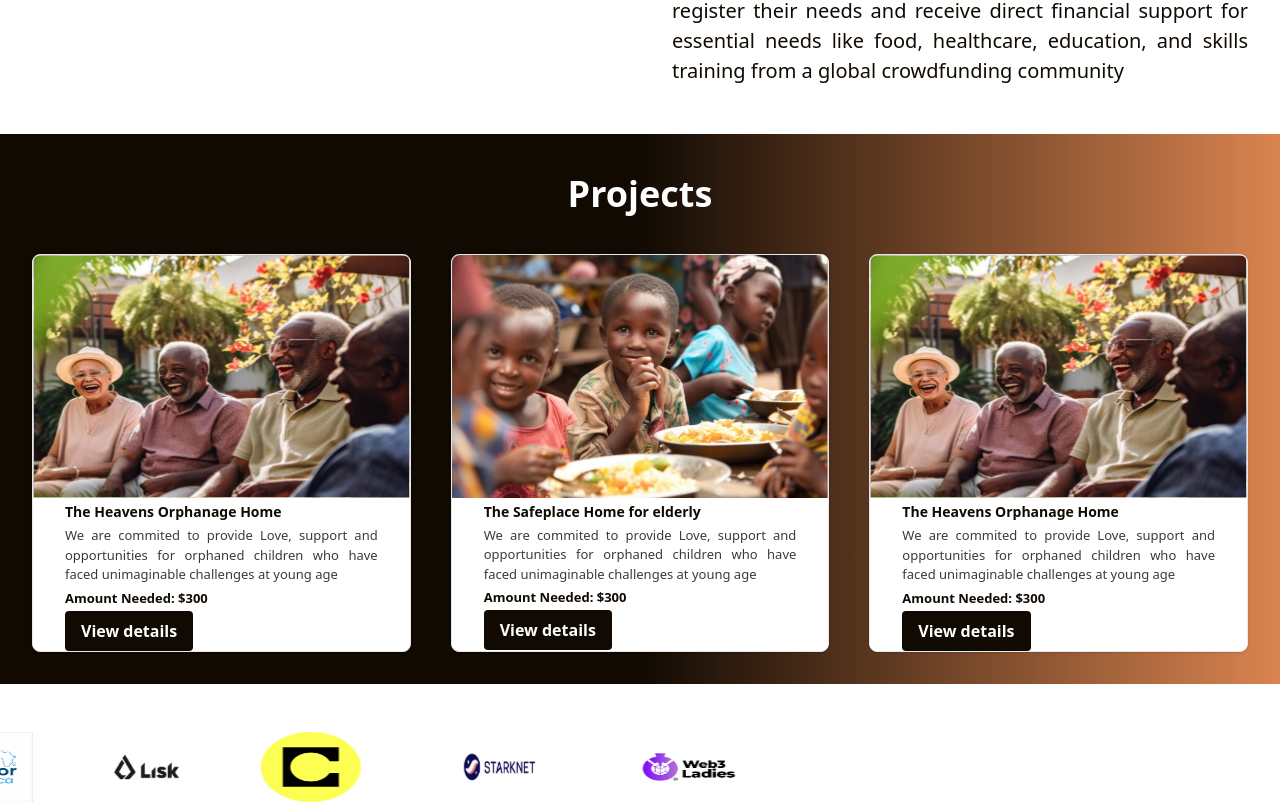
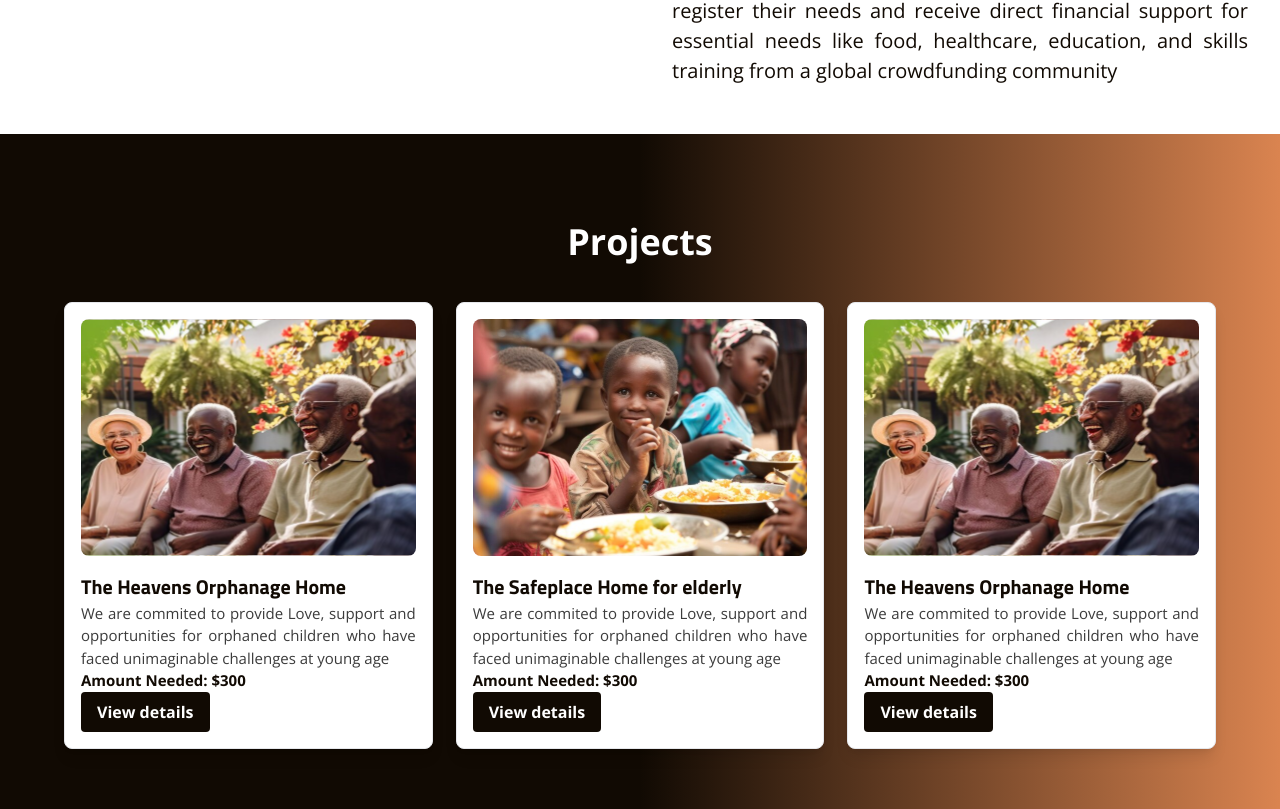
Before and after one commit to pheobeayo/vulfund, a React (Vite) app: page / in a window 1280 px wide. Shown: the part 1731-2540 px from the top of the page. Built offline with nearby package versions, Linux system fonts and the light colour scheme.

Commit message:
update UI

```diff
--- a/src/components/DashboardProjects.jsx
+++ b/src/components/DashboardProjects.jsx
@@ -6,69 +6,73 @@ const DashboardProjects = () => {
         <div>
             <div className="flex gap-4 font-bold text-white p-10">
                 <button className="bg-[#110A03] hover:bg-[#DA8450] text-white font-bold py-2 px-4 rounded">
-                Funding Requests
+                    Funding Requests
                 </button>
                 <button className="bg-white hover:bg-[#DA8450] text-[#110A03] border-[#110A03] border-2 font-bold py-2 px-4 rounded">
-                   Funded Project
+                    Funded Project
                 </button>
             </div>
-            <div className="bg-white flex gap-10 md:flex md:flex-row mx-8">
-            <div className="content-card bg-white w-full md:w-[32%] max-w-sm  border border-gray-200 rounded-lg shadow">
-                    <img src={projectphoto} alt="projectphoto" className="rounded-t-lg" />
-                    <div className="w-full h-1/2 px-8">
-                        <h3 className="text-[#110A03] text-[14px] font-bold leading-loose ">
+            <div className='lg:w-[90%] md:w-[90%] w-[100%] mx-auto py-12 px-4 lg:px-0 md:px-0'>
+                <div className="grid place-items-center text-4xl font-bold text-white p-10"> Projects</div>
+                <div className="flex lg:flex-row md:flex-row flex-col justify-between items-center flex-wrap">
+                    <div className="bg-white lg:w-[32%] md:w-[32%] w-[100%] p-4 border border-gray-200 rounded-lg mb-4 shadow-lg">
+                        <img src={projectphoto} alt="projectphoto" className="w-[100%] h-[237px] object-cover object-center rounded-lg " />
+
+                        <h3 className="text-[#110A03] font-bold mt-4 lg:text-[20px] md:text-[20px] text-[18px] capitalise font-titiliumweb ">
                             The Heavens Orphanage Home
                         </h3>
-                        <p className="text-[#3B3B3B] text-[13px] font-normal pb-2 text-justify">
+                        <p className="text-[#3B3B3B] lg:text-[15px] md:text-[15px] text-[13px] font-normal text-justify">
                             We are commited to provide Love, support and opportunities for orphaned children
                             who have faced unimaginable challenges at young age
                         </p>
-                        <h3 className="text-[#110A03] text-[13px] font-bold leading-loose ">
+                        <h3 className="text-[#110A03] lg:text-[15px] md:text-[15px] text-[13px] font-bold ">
                             Amount Needed: $300
                         </h3>
-                        <button className="bg-[#110A03] hover:bg-[#DA8450] text-white font-bold py-2 px-4 rounded">
+                         <button className="bg-[#110A03] hover:bg-[#11785A] text-white font-bold py-2 px-4  rounded">
                             View details
                         </button>
+
+
                     </div>
-                </div>
 
 
 
-                <div className="content-card bg-white w-full md:w-[32%] max-w-sm  border border-gray-200 rounded-lg shadow">
-                    <img src={projectphoto2} alt="projectphoto2" className="rounded-t-lg" />
-                    <div className="w-full h-1/2 px-8">
-                        <h3 className="text-[#110A03] text-[14px] font-bold leading-loose ">
+                    <div className="bg-white lg:w-[32%] md:w-[32%] w-[100%] p-4 border border-gray-200 rounded-lg mb-4 shadow-lg">
+                        <img src={projectphoto2} alt="projectphoto2" className="w-[100%] h-[237px] object-cover object-center rounded-lg" />
+
+                        <h3 className="text-[#110A03] font-bold mt-4 lg:text-[20px] md:text-[20px] text-[18px] capitalise font-titiliumweb ">
                             The  Safeplace  Home for elderly
                         </h3>
-                        <p className="text-[#3B3B3B] text-[13px] font-normal text-justify">
+                        <p className="text-[#3B3B3B] lg:text-[15px] md:text-[15px] text-[13px] font-normal text-justify">
                             We are commited to provide Love, support and opportunities for orphaned children who have
                             faced unimaginable challenges at young age
                         </p>
-                        <h3 className="text-[#110A03] text-[13px] font-bold leading-loose ">
+                        <h3 className="text-[#110A03] lg:text-[15px] md:text-[15px] text-[13px] font-bold">
                             Amount Needed: $300
                         </h3>
-                        <button className="bg-[#110A03] hover:bg-[#DA8450] text-white font-bold py-2 px-4  rounded">
+                        <button className="bg-[#110A03] hover:bg-[#11785A] text-white font-bold py-2 px-4  rounded">
                             View details
                         </button>
+
                     </div>
-                </div>
 
-                <div className="content-card bg-white w-full md:w-[32%] max-w-sm  border border-gray-200 rounded-lg shadow">
-                    <img src={projectphoto} alt="projectphoto" className="rounded-t-lg" />
-                    <div className="w-full h-1/2 px-8">
-                        <h3 className="text-[#110A03] text-[14px] font-bold leading-loose ">
+                    <div className="bg-white lg:w-[32%] md:w-[32%] w-[100%] p-4 border border-gray-200 rounded-lg mb-4 shadow-lg">
+                        <img src={projectphoto} alt="projectphoto" className="w-[100%] h-[237px] object-cover object-center rounded-lg" />
+
+                        <h3 className="text-[#110A03] font-bold mt-4 lg:text-[20px] md:text-[20px] text-[18px] capitalise font-titiliumweb ">
                             The Heavens Orphanage Home
                         </h3>
-                        <p className="text-[#3B3B3B] text-[13px] font-normal pb-2 text-justify">
+                        <p className="text-[#3B3B3B] lg:text-[15px] md:text-[15px] text-[13px] font-normal text-justify">
                             We are commited to provide Love, support and opportunities for orphaned children
                             who have faced unimaginable challenges at young age
                         </p>
-                        <h3 className="text-[#110A03] text-[13px] font-bold leading-loose ">
+                        <h3 className="text-[#110A03] lg:text-[15px] md:text-[15px] text-[13px] font-bold">
                             Amount Needed: $300
                         </h3>
-                        <button className="bg-[#110A03] hover:bg-[#DA8450] text-white font-bold py-2 px-4 rounded">
+                        <button className="bg-[#110A03] hover:bg-[#11785A] text-white font-bold py-2 px-4  rounded">
                             View details
                         </button>
+
                     </div>
                 </div>
             </div>
--- a/src/components/DonorsBanner.jsx
+++ b/src/components/DonorsBanner.jsx
@@ -8,7 +8,7 @@ const Banner = () => {
                 <h2 className='lg:text-[24px] md:text-[24px] text-[18px] font-bold mb-4'>Vulfund - where blockchain meets transparency</h2>
                 <p>facilitate transparent and impactful crowdfunding for disadvantaged individuals and institutions in Africa across Africa</p>
                 <div className='mt-6'>
-                    <NavLink to='/dashboard/donate' className="bg-[#DA8450] text-white py-2 px-4 rounded-lg lg:text-[20px] md:text-[20px] font-bold text-[16px] w-[100%] lg:w-[50%] md:w-[50%] my-2 hover:bg-green-300 hover:font-bold">Donate</NavLink>
+                    <NavLink to='/dashboard/donate' className="bg-[#DA8450] text-white py-2 px-4 rounded-lg lg:text-[20px] md:text-[20px] font-bold text-[16px] w-[100%] lg:w-[50%] md:w-[50%] my-2 hover:bg-[#110A03] hover:font-bold">Donate</NavLink>
 
                 </div>
             </div>
--- a/src/components/DonorsProjects.jsx
+++ b/src/components/DonorsProjects.jsx
@@ -19,63 +19,67 @@ const DashboardProjects = () => {
                 </button>
 
             </div>
-            <div className="bg-white flex gap-10 md:flex md:flex-row mx-8">
-                <div className="content-card bg-white w-full md:w-[32%] max-w-sm  border border-gray-200 rounded-lg shadow">
-                    <img src={projectphoto} alt="projectphoto" className="rounded-t-lg" />
-                    <div className="w-full h-1/2 px-8">
-                        <h3 className="text-[#110A03] text-[14px] font-bold leading-loose ">
+            <div className='lg:w-[90%] md:w-[90%] w-[100%] mx-auto py-12 px-4 lg:px-0 md:px-0'>
+                <div className="grid place-items-center text-4xl font-bold text-white p-10"> Projects</div>
+                <div className="flex lg:flex-row md:flex-row flex-col justify-between items-center flex-wrap">
+                    <div className="bg-white lg:w-[32%] md:w-[32%] w-[100%] p-4 border border-gray-200 rounded-lg mb-4 shadow-lg">
+                        <img src={projectphoto} alt="projectphoto" className="w-[100%] h-[237px] object-cover object-center rounded-lg " />
+
+                        <h3 className="text-[#110A03] font-bold mt-4 lg:text-[20px] md:text-[20px] text-[18px] capitalise font-titiliumweb ">
                             The Heavens Orphanage Home
                         </h3>
-                        <p className="text-[#3B3B3B] text-[13px] font-normal pb-2 text-justify">
+                        <p className="text-[#3B3B3B] lg:text-[15px] md:text-[15px] text-[13px] font-normal text-justify">
                             We are commited to provide Love, support and opportunities for orphaned children
                             who have faced unimaginable challenges at young age
                         </p>
-                        <h3 className="text-[#110A03] text-[13px] font-bold leading-loose ">
+                        <h3 className="text-[#110A03] lg:text-[15px] md:text-[15px] text-[13px] font-bold ">
                             Amount Needed: $300
                         </h3>
-                        <button className="bg-[#110A03] hover:bg-[#DA8450] text-white font-bold py-2 px-4 rounded">
+                         <button className="bg-[#110A03] hover:bg-[#11785A] text-white font-bold py-2 px-4  rounded">
                             View details
                         </button>
+
+
                     </div>
-                </div>
 
 
 
-                <div className="content-card bg-white w-full md:w-[32%] max-w-sm  border border-gray-200 rounded-lg shadow">
-                    <img src={projectphoto2} alt="projectphoto2" className="rounded-t-lg" />
-                    <div className="w-full h-1/2 px-8">
-                        <h3 className="text-[#110A03] text-[14px] font-bold leading-loose ">
+                    <div className="bg-white lg:w-[32%] md:w-[32%] w-[100%] p-4 border border-gray-200 rounded-lg mb-4 shadow-lg">
+                        <img src={projectphoto2} alt="projectphoto2" className="w-[100%] h-[237px] object-cover object-center rounded-lg" />
+
+                        <h3 className="text-[#110A03] font-bold mt-4 lg:text-[20px] md:text-[20px] text-[18px] capitalise font-titiliumweb ">
                             The  Safeplace  Home for elderly
                         </h3>
-                        <p className="text-[#3B3B3B] text-[13px] font-normal text-justify">
+                        <p className="text-[#3B3B3B] lg:text-[15px] md:text-[15px] text-[13px] font-normal text-justify">
                             We are commited to provide Love, support and opportunities for orphaned children who have
                             faced unimaginable challenges at young age
                         </p>
-                        <h3 className="text-[#110A03] text-[13px] font-bold leading-loose ">
+                        <h3 className="text-[#110A03] lg:text-[15px] md:text-[15px] text-[13px] font-bold">
                             Amount Needed: $300
                         </h3>
-                        <button className="bg-[#110A03] hover:bg-[#DA8450] text-white font-bold py-2 px-4  rounded">
+                        <button className="bg-[#110A03] hover:bg-[#11785A] text-white font-bold py-2 px-4  rounded">
                             View details
                         </button>
+
                     </div>
-                </div>
 
-                <div className="content-card bg-white w-full md:w-[32%] max-w-sm  border border-gray-200 rounded-lg shadow">
-                    <img src={projectphoto} alt="projectphoto" className="rounded-t-lg " />
-                    <div className="w-full h-1/2 px-8">
-                        <h3 className="text-[#110A03] text-[14px] font-bold leading-loose ">
+                    <div className="bg-white lg:w-[32%] md:w-[32%] w-[100%] p-4 border border-gray-200 rounded-lg mb-4 shadow-lg">
+                        <img src={projectphoto} alt="projectphoto" className="w-[100%] h-[237px] object-cover object-center rounded-lg" />
+
+                        <h3 className="text-[#110A03] font-bold mt-4 lg:text-[20px] md:text-[20px] text-[18px] capitalise font-titiliumweb ">
                             The Heavens Orphanage Home
                         </h3>
-                        <p className="text-[#3B3B3B] text-[13px] font-normal text-justify">
+                        <p className="text-[#3B3B3B] lg:text-[15px] md:text-[15px] text-[13px] font-normal text-justify">
                             We are commited to provide Love, support and opportunities for orphaned children
                             who have faced unimaginable challenges at young age
                         </p>
-                        <h3 className="text-[#110A03] text-[13px] font-bold leading-loose ">
+                        <h3 className="text-[#110A03] lg:text-[15px] md:text-[15px] text-[13px] font-bold">
                             Amount Needed: $300
                         </h3>
-                        <button className="bg-[#110A03] hover:bg-[#DA8450] text-white font-bold py-2 px-4  rounded">
+                        <button className="bg-[#110A03] hover:bg-[#11785A] text-white font-bold py-2 px-4  rounded">
                             View details
                         </button>
+
                     </div>
                 </div>
             </div>
--- a/src/components/Hero.jsx
+++ b/src/components/Hero.jsx
@@ -13,7 +13,7 @@ const Hero = () => {
                 <figure className="relative  transition-all duration-500 cursor-pointer filter [#DA8450] hover:[#DA8450] w-full">
                     <BackgroundCarousel />
                     <figcaption className="absolute bottom-96 mx-24  gap-8">
-                        <div className="mx-auto text-center my-12 px-4 lg:px-0 md:px-0">
+                        <div className="lg:w-[70%] md:w-[70%] w-[100%] mx-auto text-center my-12 px-4 lg:px-0 md:px-0">
                         <h1 className="text-white lg:text-[50px] md:text-[50px] text-[28px] font-[700] my-4 font-serif ">Empowering Vulnerable Individual and Institution</h1>
                         <p className="lg:text-[24px] md:text-[24px] text-[18px] text-white">Transparent and impactful crowdfunding for
                             <br />  disadvantaged individuals and organisation
--- a/src/components/Project.jsx
+++ b/src/components/Project.jsx
@@ -4,66 +4,68 @@ import { Link } from "react-router-dom";
 
 const Project = () => {
     return (
-        <main className="bg-gradient-to-r from-[#110A03] via-[#110A03] to-[#DA8450] pb-8">
-     <div className="grid place-items-center text-4xl font-bold text-white p-10"> Projects</div>
-            <div className=" flex gap-10 md:flex md:flex-row mx-8">
-            <div className="content-card bg-white w-full md:w-[32%] max-w-sm  border border-gray-200 rounded-lg shadow">
-                    <img src={projectphoto} alt="projectphoto" className="rounded-t-lg " />
-                    <div className="w-full h-1/2 px-8">
-                        <h3 className="text-[#110A03] text-[14px] font-bold leading-loose ">
+        <main className="bg-gradient-to-r from-[#110A03] via-[#110A03] to-[#DA8450] ">
+            <div className='lg:w-[90%] md:w-[90%] w-[100%] mx-auto py-12 px-4 lg:px-0 md:px-0'>
+                <div className="grid place-items-center text-4xl font-bold text-white p-10"> Projects</div>
+                <div className="flex lg:flex-row md:flex-row flex-col justify-between items-center flex-wrap">
+                    <div className="bg-white lg:w-[32%] md:w-[32%] w-[100%] p-4 border border-gray-200 rounded-lg mb-4 shadow-lg">
+                        <img src={projectphoto} alt="projectphoto" className="w-[100%] h-[237px] object-cover object-center rounded-lg " />
+
+                        <h3 className="text-[#110A03] font-bold mt-4 lg:text-[20px] md:text-[20px] text-[18px] capitalise font-titiliumweb ">
                             The Heavens Orphanage Home
                         </h3>
-                        <p className="text-[#3B3B3B] text-[13px] font-normal text-justify">
+                        <p className="text-[#3B3B3B] lg:text-[15px] md:text-[15px] text-[13px] font-normal text-justify">
                             We are commited to provide Love, support and opportunities for orphaned children
                             who have faced unimaginable challenges at young age
                         </p>
-                        <h3 className="text-[#110A03] text-[13px] font-bold leading-loose ">
+                        <h3 className="text-[#110A03] lg:text-[15px] md:text-[15px] text-[13px] font-bold ">
                             Amount Needed: $300
                         </h3>
-                       <Link to='/project_details'> <button className="bg-[#110A03] hover:bg-[#11785A] text-white font-bold py-2 px-4  rounded">
+                        <Link to='/project_details'> <button className="bg-[#110A03] hover:bg-[#11785A] text-white font-bold py-2 px-4  rounded">
                             View details
                         </button>
                         </Link>
+
                     </div>
-                </div>
 
 
 
-                <div className="content-card bg-white w-full md:w-[32%] max-w-sm  border border-gray-200 rounded-lg shadow">
-                    <img src={projectphoto2} alt="projectphoto2" className="rounded-t-lg" />
-                    <div className="w-full h-1/2 px-8">
-                        <h3 className="text-[#110A03] text-[14px] font-bold leading-loose ">
+                    <div className="bg-white lg:w-[32%] md:w-[32%] w-[100%] p-4 border border-gray-200 rounded-lg mb-4 shadow-lg">
+                        <img src={projectphoto2} alt="projectphoto2" className="w-[100%] h-[237px] object-cover object-center rounded-lg" />
+
+                        <h3 className="text-[#110A03] font-bold mt-4 lg:text-[20px] md:text-[20px] text-[18px] capitalise font-titiliumweb ">
                             The  Safeplace  Home for elderly
                         </h3>
-                        <p className="text-[#3B3B3B] text-[13px] font-normal text-justify">
+                        <p className="text-[#3B3B3B] lg:text-[15px] md:text-[15px] text-[13px] font-normal text-justify">
                             We are commited to provide Love, support and opportunities for orphaned children who have
                             faced unimaginable challenges at young age
                         </p>
-                        <h3 className="text-[#110A03] text-[13px] font-bold leading-loose ">
+                        <h3 className="text-[#110A03] lg:text-[15px] md:text-[15px] text-[13px] font-bold">
                             Amount Needed: $300
                         </h3>
                         <button className="bg-[#110A03] hover:bg-[#11785A] text-white font-bold py-2 px-4  rounded">
                             View details
                         </button>
+
                     </div>
-                </div>
 
-                <div className="content-card bg-white w-full md:w-[32%] max-w-sm  border border-gray-200 rounded-lg shadow">
-                    <img src={projectphoto} alt="projectphoto" className="rounded-t-lg " />
-                    <div className="w-full h-1/2 px-8">
-                        <h3 className="text-[#110A03] text-[14px] font-bold leading-loose ">
+                    <div className="bg-white lg:w-[32%] md:w-[32%] w-[100%] p-4 border border-gray-200 rounded-lg mb-4 shadow-lg">
+                        <img src={projectphoto} alt="projectphoto" className="w-[100%] h-[237px] object-cover object-center rounded-lg" />
+
+                        <h3 className="text-[#110A03] font-bold mt-4 lg:text-[20px] md:text-[20px] text-[18px] capitalise font-titiliumweb ">
                             The Heavens Orphanage Home
                         </h3>
-                        <p className="text-[#3B3B3B] text-[13px] font-normal text-justify">
+                        <p className="text-[#3B3B3B] lg:text-[15px] md:text-[15px] text-[13px] font-normal text-justify">
                             We are commited to provide Love, support and opportunities for orphaned children
                             who have faced unimaginable challenges at young age
                         </p>
-                        <h3 className="text-[#110A03] text-[13px] font-bold leading-loose ">
+                        <h3 className="text-[#110A03] lg:text-[15px] md:text-[15px] text-[13px] font-bold">
                             Amount Needed: $300
                         </h3>
                         <button className="bg-[#110A03] hover:bg-[#11785A] text-white font-bold py-2 px-4  rounded">
                             View details
                         </button>
+
                     </div>
                 </div>
             </div>
--- a/tailwind.config.js
+++ b/tailwind.config.js
@@ -8,6 +8,10 @@ export default {
 
   theme: {
     extend: {
+      fontFamily: {
+        'opensans': ["Open Sans"," sans-serif"],
+        'titiliumweb': ["Titillium Web"," sans-serif"]
+      },
       animation: {
         marquee: 'marquee 25s linear infinite',
 
```
